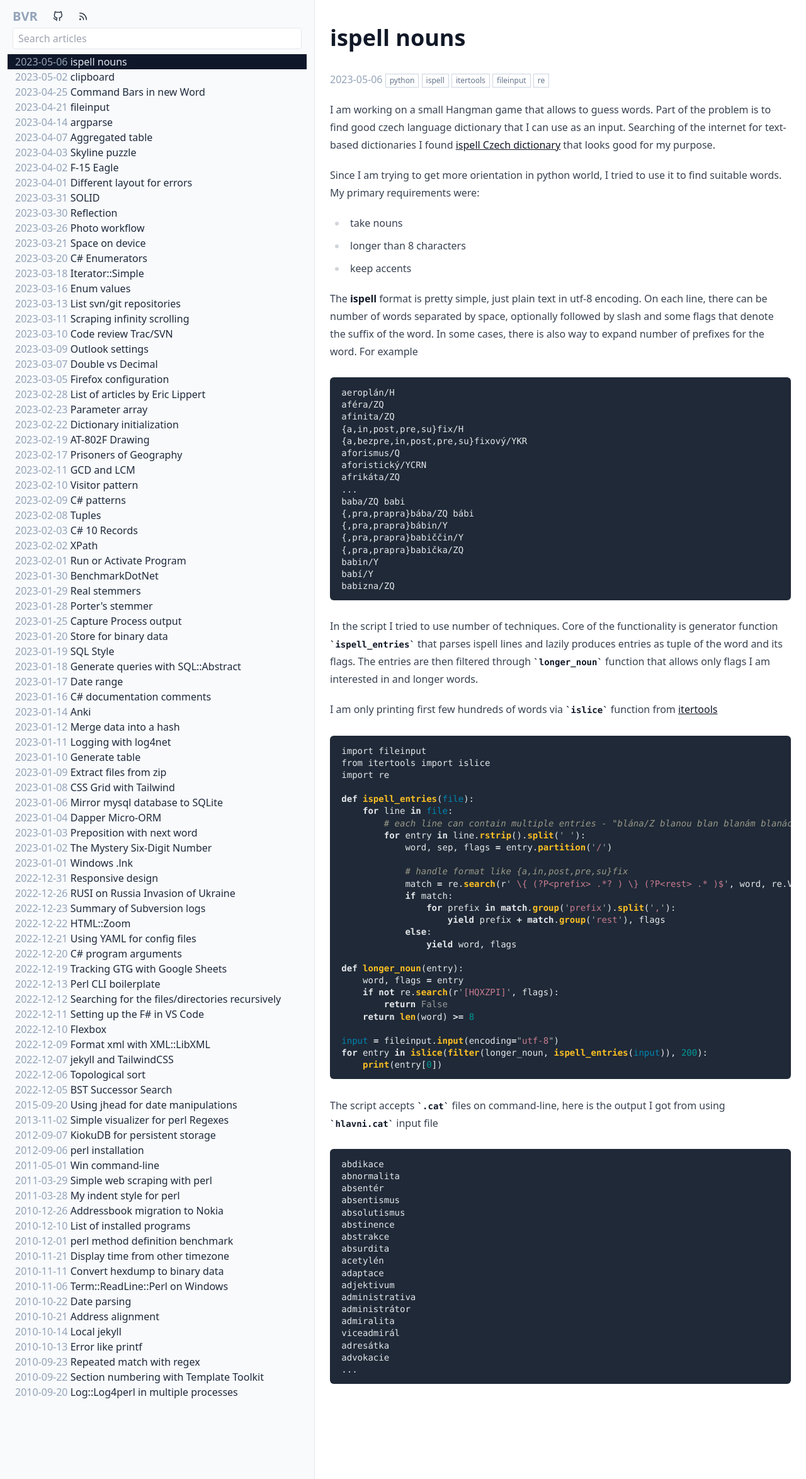
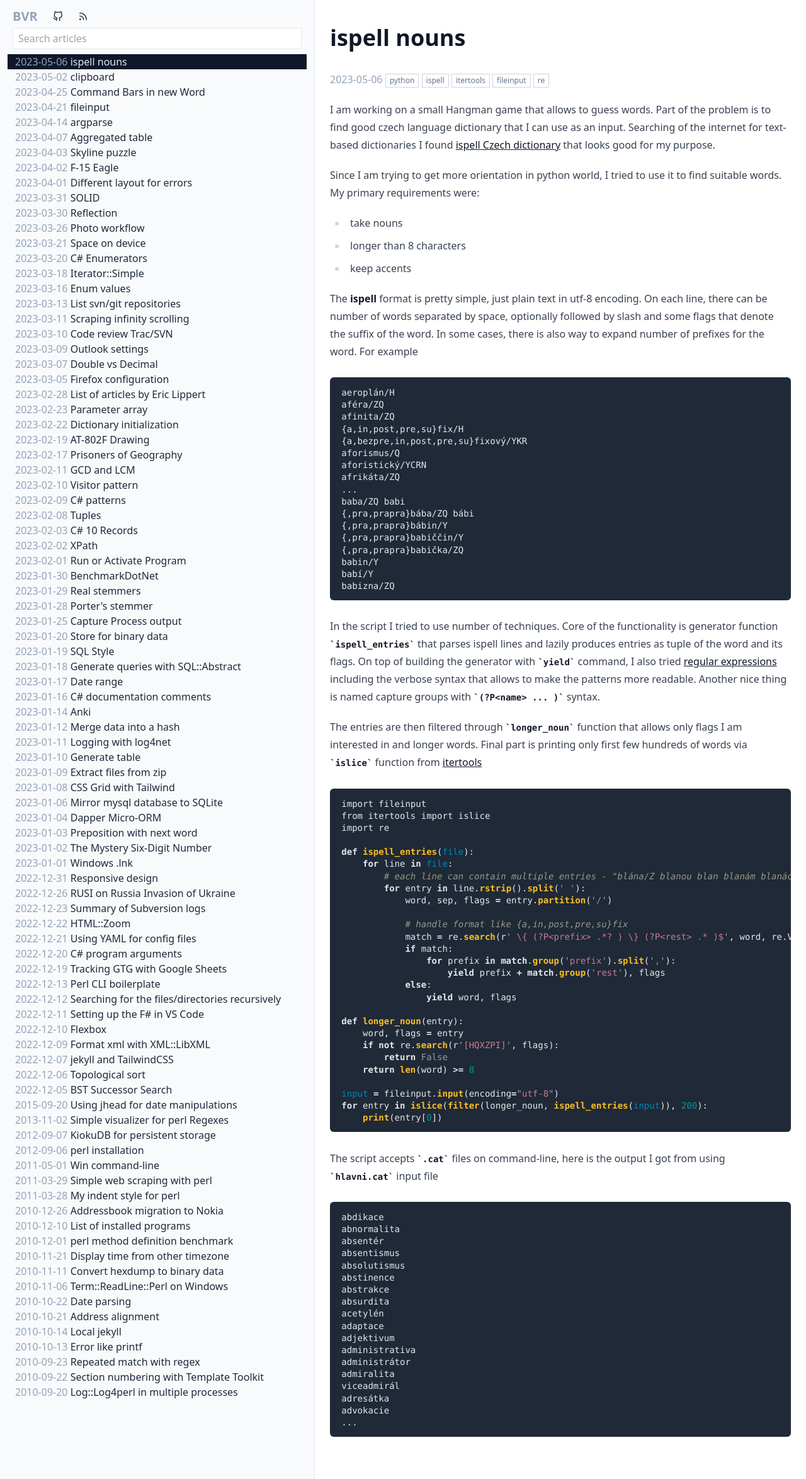
Before and after one commit to bvr/bvr.github.io, a Jekyll site: the page built from _posts/2023-05-06-ispell-nouns.md, in a window 1280 px wide. Shown: the whole page at 63% size. Built offline with Jekyll 4.4.1, drawn with Linux system fonts in a browser that asks for light colours.

````diff
--- a/_posts/2023-05-06-ispell-nouns.md
+++ b/_posts/2023-05-06-ispell-nouns.md
@@ -39,9 +39,9 @@ babí/Y
 babizna/ZQ
 ```
 
-In the script I tried to use number of techniques. Core of the functionality is generator function `ispell_entries` that parses ispell lines and lazily produces entries as tuple of the word and its flags. The entries are then filtered through `longer_noun` function that allows only flags I am interested in and longer words.
+In the script I tried to use number of techniques. Core of the functionality is generator function `ispell_entries` that parses ispell lines and lazily produces entries as tuple of the word and its flags. On top of building the generator with `yield` command, I also tried [regular expressions][3] including the verbose syntax that allows to make the patterns more readable. Another nice thing is named capture groups with `(?P<name> ... )` syntax.
 
-I am only printing first few hundreds of words via `islice` function from [itertools][2]
+The entries are then filtered through `longer_noun` function that allows only flags I am interested in and longer words. Final part is printing only first few hundreds of words via `islice` function from [itertools][2]
 
 ```python
 import fileinput
````
Also changed, not shown: other parts of _posts/2023-05-06-ispell-nouns.md (+1 -0 lines).
